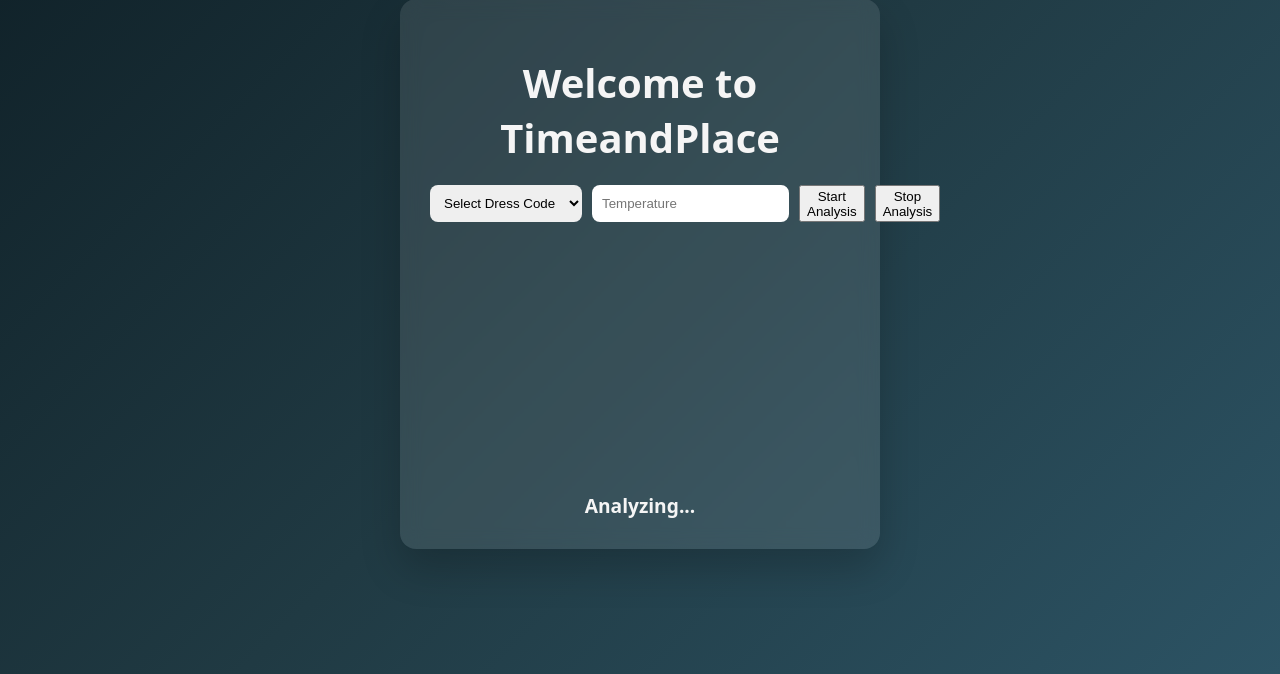
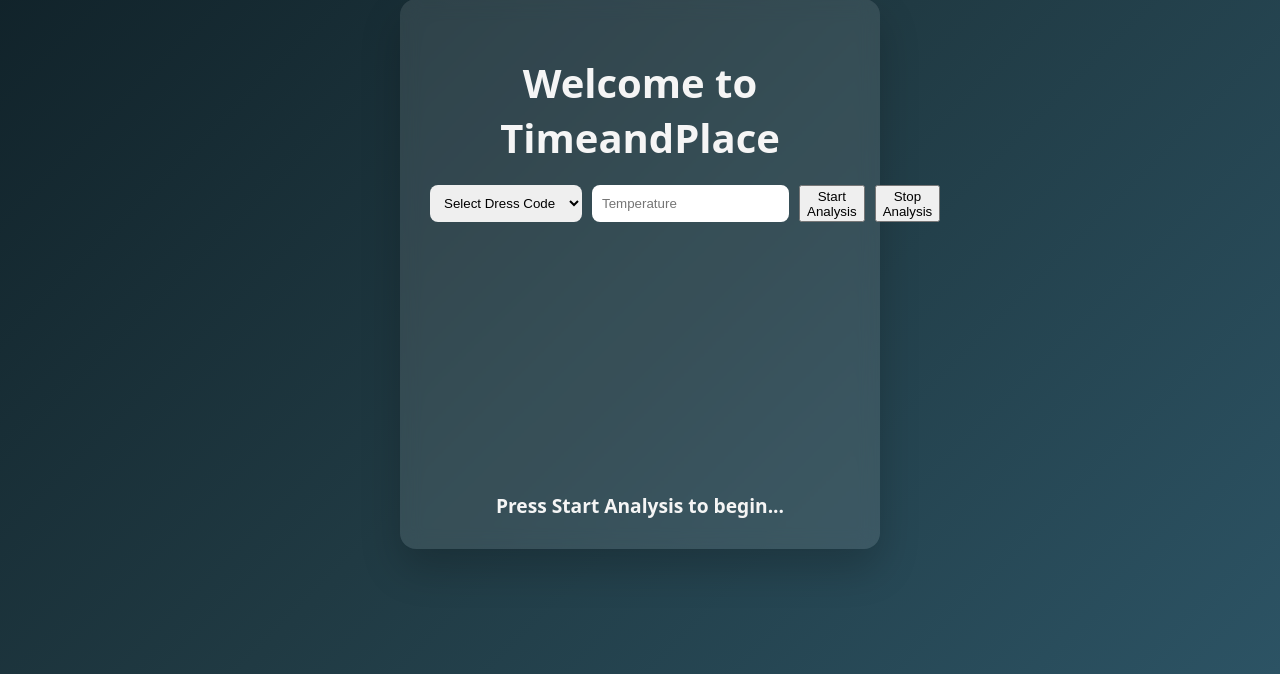
Before and after one commit to amari-trotman/colorstackwinterhack2025-time-and-place-, a Django app: page / in a window 1280 px wide. Shown: the part 126-800 px from the top of the page. Run offline with Django 4.2, Linux system fonts and the light colour scheme; parts of the project's set-up code (start-up, migrations or seed data) failed here and were passed over.

Commit message:
Update initial result message to guide users on starting analysis

```diff
--- a/templates/index.html
+++ b/templates/index.html
@@ -28,7 +28,7 @@
         <video id="video" autoplay></video>
         <canvas id="canvas" width="320" height="240" hidden></canvas>
 
-        <div id="result" class="result">Analyzing...</div>
+        <div id="result" class="result">Press Start Analysis to begin...</div>
         <div id="details"></div>
     </div>
 
```
